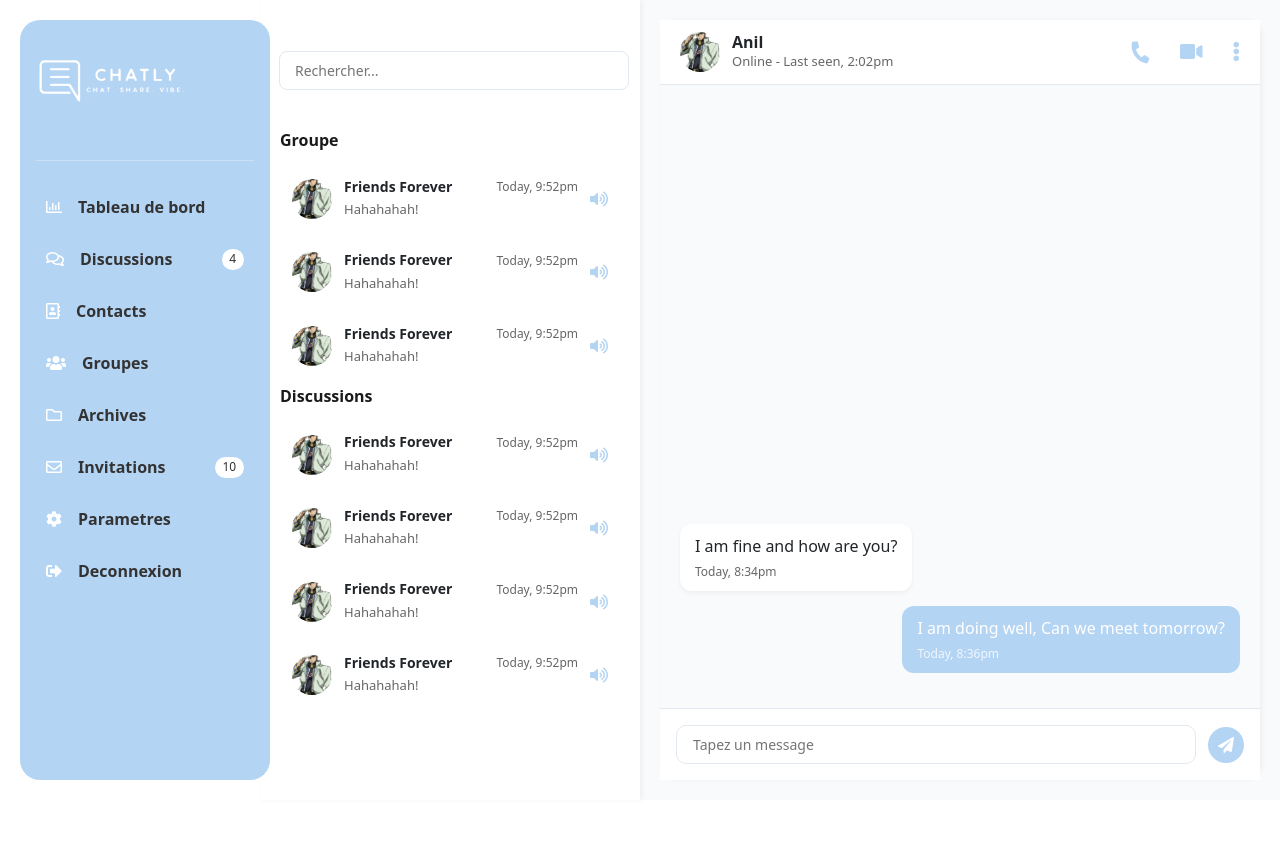
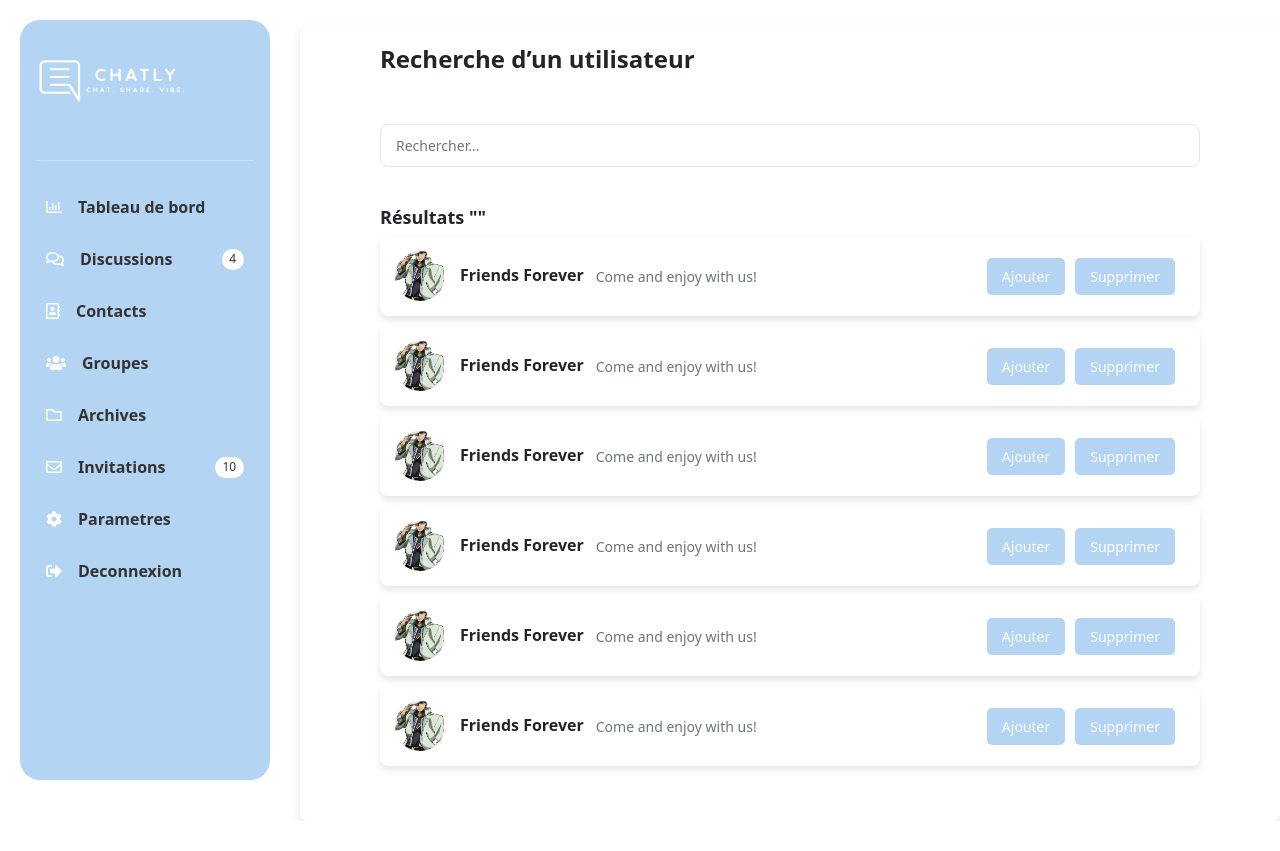
Before and after one commit to godsky17/projetWeb, a React (Vite) app in the folder frontend/: page / in a window 1280 px wide. After the commit the page ends 821 px from the top, so only its background shows below. Built offline with nearby package versions, Linux system fonts and the light colour scheme.

Commit message:
Correction recherche utilisateur

```diff
--- a/frontend/src/App.jsx
+++ b/frontend/src/App.jsx
@@ -1,26 +1,21 @@
-import React, { useContext } from 'react';
+import React from 'react';
 import {BrowserRouter, Route, Routes} from "react-router-dom";
 import Login from "./pages/Login/Login";
 import Register from "./pages/Register/Register";
 import Email from "./pages/Update/Email";
 import Password from "./pages/Update/Password";
-import Form from "./pages/test/form";
-import Verify from './pages/VerifyEmail/Verify';
-import { AppContext } from './Context/AppContext';
 import ProfilePage from "./pages/Profile/Profile";
 import Message from './pages/Message/Message';
 import RechercheUtilisateur from './pages/Recherche_Utilisateur/Recherche_Utilisateur';
 
-
 function App() {
-  const user = JSON.parse(localStorage.getItem('user'))
 
   return (
     <>
     <BrowserRouter>
       <Routes>
         {/* Définir ProfilePage comme route par défaut */}
-        <Route index element={<Message />} />
+        <Route index element={<RechercheUtilisateur />} />
         <Route path='/message' element={<Message />} />
         <Route path='/profil' element={<ProfilePage />} />
         <Route path='/login' element={<Login />} />
--- a/frontend/src/pages/Recherche_Utilisateur/Recherche_Utilisateur.css
+++ b/frontend/src/pages/Recherche_Utilisateur/Recherche_Utilisateur.css
@@ -1,22 +1,34 @@
+/* Layout principal */
+.layout {
+    display: flex;
+}
+
+/* Bloc de recherche utilisateur */
 .recherche {
-    max-width: 1600px;
+    width: 1600px;
     margin-left: 300px;
     margin-top: 25px;
-    padding-left: 80px;
-    padding-right: 80px;
-    padding-bottom: 45px;
-    padding-top: 10px;
+    padding: 20px 80px 45px;
+    background-color: white !important;
+    box-shadow: 0px 4px 10px rgba(0, 0, 0, 0.1);
+    border-radius: 8px;
 }
 
-.search-bar {
-    padding: 1px;
+/* Titre */
+.title {
+    font-size: 24px;
+    font-weight: bold;
+}
+
+/* Barre de recherche */
+.search-box {
+    margin-top: 20px;
     margin-bottom: 40px;
-    margin-top: 20px
 }
 
 .search-input {
     width: 100%;
-    padding: 8px 15px;
+    padding: 10px 15px;
     border: 1px solid #e2e8f0;
     border-radius: 8px;
     font-size: 14px;
@@ -26,3 +38,64 @@
     border-color: #B4D4F4;
     outline: none;
 }
+
+/* Résultats */
+.results-title {
+    font-weight: bold;
+    font-size: 18px;
+}
+
+/* Carte utilisateur */
+.user-card {
+    display: flex;
+    align-items: center;
+    background-color: white;
+    padding: 15px;
+    margin-bottom: 10px;
+    box-shadow: 0px 4px 6px rgba(0, 0, 0, 0.1);
+    border-radius: 8px;
+    border: none;
+}
+
+/* Avatar utilisateur */
+.avatar {
+    width: 50px;
+    height: 50px;
+    border-radius: 50%;
+    margin-right: 15px;
+}
+
+/* Infos utilisateur */
+.user-info {
+    flex-grow: 1;
+}
+
+.user-name {
+    font-weight: bold;
+    margin-bottom: 2px;
+}
+
+.user-description {
+    color: #6c757d;
+    font-size: 14px;
+}
+
+/* Boutons */
+.btn {
+    padding: 8px 15px;
+    border: none;
+    border-radius: 5px;
+    font-size: 14px;
+    cursor: pointer;
+    transition: background-color 0.3s;
+}
+
+.add-btn {
+    background-color: #B4D4F4;
+    color: white;
+    margin-right: 10px;
+}
+
+.add-btn:hover {
+    background-color: #99C1E0;
+}
--- a/frontend/src/pages/Recherche_Utilisateur/Recherche_Utilisateur.jsx
+++ b/frontend/src/pages/Recherche_Utilisateur/Recherche_Utilisateur.jsx
@@ -1,8 +1,6 @@
 import React, { useState } from "react";
-import { Button, Card, Form, InputGroup } from "react-bootstrap";
 import Sidebar from '../../conpoments/SideBar/SideBar';
-import './Recherche_Utilisateur.css'
-
+import './Recherche_Utilisateur.css';
 
 const users = [
   { id: 1, name: "Friends Forever", description: "Come and enjoy with us!", avatar: "/images/jotaro.jpeg" },
@@ -17,30 +15,33 @@ const RechercheUtilisateur = () => {
   const [search, setSearch] = useState("");
 
   return (
-    <div className="d-flex">
+    <div className="layout">
       <Sidebar />
-      <div className="container shadow-sm recherche">
-        <h2 className="fw-bold">Recherche d’un utilisateur</h2>
-        <div className="search-bar">
+      <div className="recherche">
+        <h2 className="title">Recherche d’un utilisateur</h2>
+
+        <div className="search-box">
           <input
             type="text"
             placeholder="Rechercher..."
             className="search-input"
+            value={search}
+            onChange={(e) => setSearch(e.target.value)}
           />
         </div>
-        <h5 className="fw-bold">Résultats &quot;{search}&quot;</h5>
+
+        <h5 className="results-title">Résultats &quot;{search}&quot;</h5>
+
         {users.map((user) => (
-          <Card key={user.id} className="mb-3 p-3 shadow-sm" style={{border: "none"}}>
-            <div className="d-flex align-items-center">
-              <img src={user.avatar} alt="avatar" className="rounded-circle me-3" width="50" height="50" />
-              <div className="flex-grow-1">
-                <h6 className="fw-bold mb-0">{user.name}</h6>
-                <small className="text-muted">{user.description}</small>
+          <div key={user.id} className="user-card">
+            <img src={user.avatar} alt="avatar" className="avatar" />
+            <div className="user-info">
+              <h6 className="user-name">{user.name}</h6>
+              <small className="user-description">{user.description}</small>
             </div>
-              <Button style={{backgroundColor: "#B4D4F4", border: "none"}} className="me-2">Ajouter</Button>
-              <Button style={{backgroundColor: "#B4D4F4", border: "none"}}>Supprimer</Button>
+            <button className="btn add-btn">Ajouter</button>
+            <button className="btn add-btn">Supprimer</button>
           </div>
-          </Card>
         ))}
       </div>
     </div>
```
Lines whose indentation alone changed are shown as unchanged.
